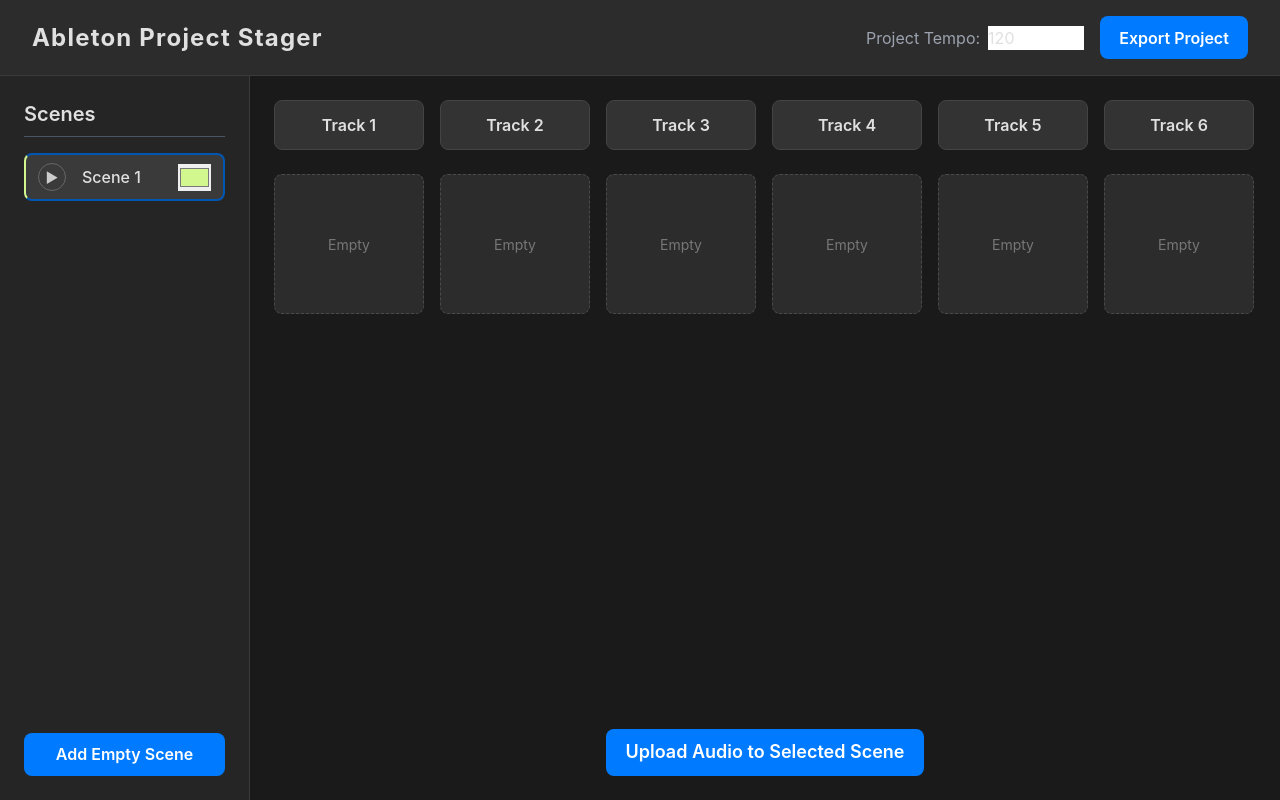
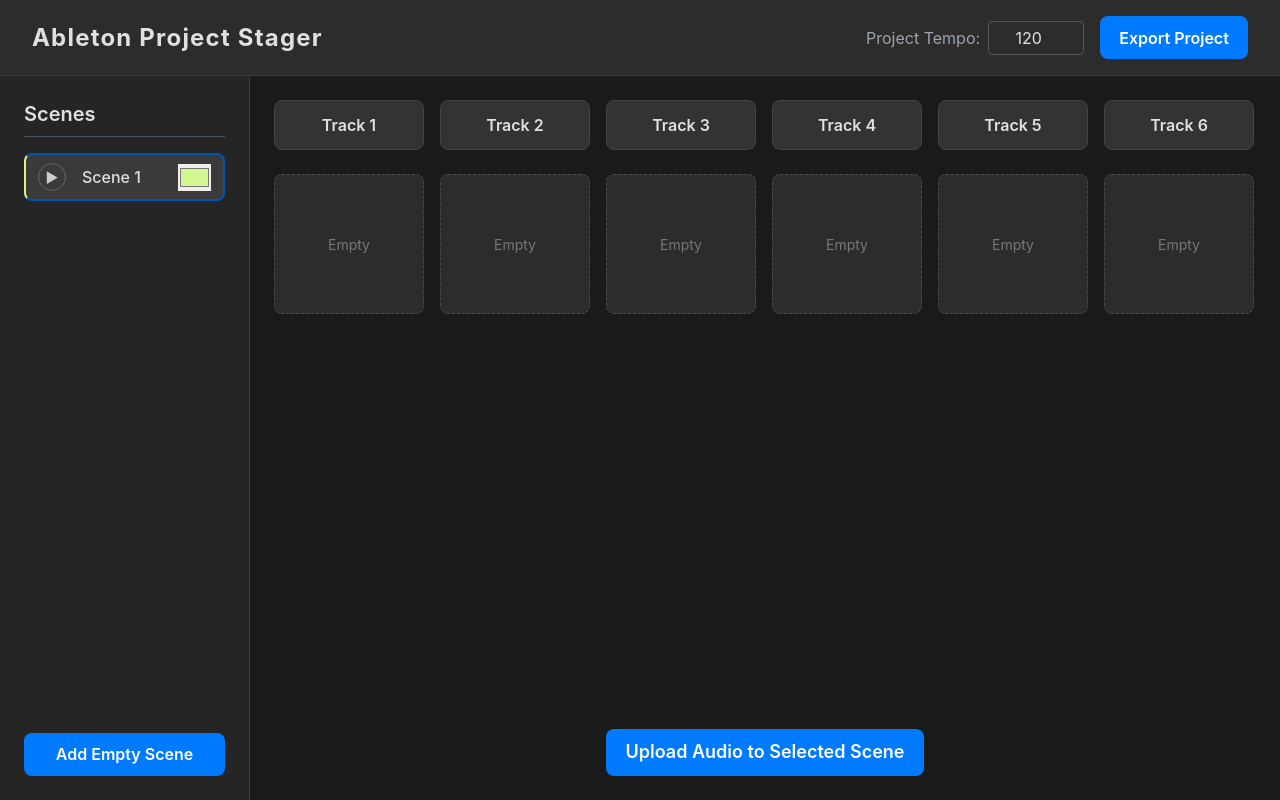
Before and after one commit to afta8/ableton-project-stager, a website built with Vite: page index.html in a window 1280 px wide. Built offline with nearby package versions, Linux system fonts and the light colour scheme.

Commit message:
feat: improve tempo field styling

```diff
--- a/src/style.css
+++ b/src/style.css
@@ -230,3 +230,11 @@
 #notification-toast.show {
     bottom: 20px;
 }
+.input-field {
+    background-color: var(--surface2-color);
+    border: 1px solid #555;
+    border-radius: 4px;
+    color: var(--text-primary);
+    padding: 0.25rem 0.5rem;
+    text-align: center;
+}
```
